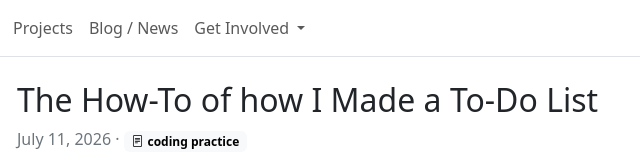
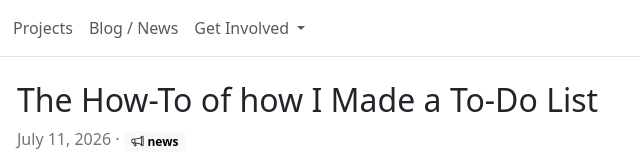
Before and after one commit to datainfrastructuregroup/datainfrastructuregroup.github.io, an Eleventy site: page src/blog/posts/python-practice.md in a window 1280 px wide. Shown: the top 165 px of the page, 289-929 px from the left. Built offline with nearby package versions, Linux system fonts and the light colour scheme; Eleventy itself is replaced by a stand-in of ours; files that its build step writes are made by us from their sources.

Commit message:
fixed category

```diff
--- a/src/blog/posts/python-practice.md
+++ b/src/blog/posts/python-practice.md
@@ -1,7 +1,7 @@
 ---
 layout: layouts/post.njk
 title: "The How-To of how I Made a To-Do List"
-category: coding practice
+category: news
 excerpt: "In this blog post, I reflect on the process of creating a small to-do list program in Python."
 date: 2026-07-11
 permalink: "/blog/{{ page.fileSlug }}/"
```
